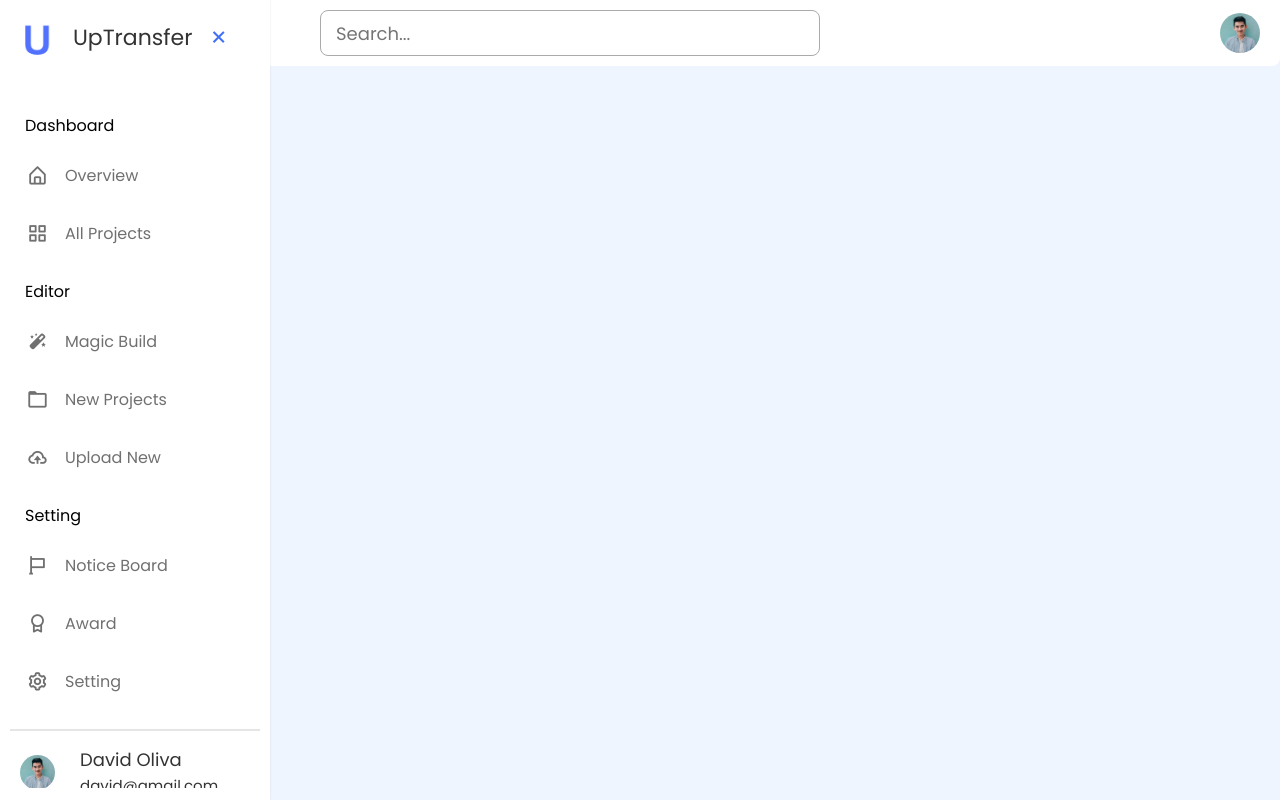
After one commit to Sejakecodes/uptransfersite, a PHP site: page /dashboard.html in a window 1280 px wide. The commit adds this page. Run offline with PHP 8.4, Linux system fonts and the light colour scheme.

Commit message:
added a dashboard

```diff
--- /dev/null
+++ b/dashboard.html
@@ -0,0 +1,122 @@
+<!DOCTYPE html>
+<!-- Coding by CodingNepal || www.codingnepalweb.com -->
+<html lang="en">
+  <head>
+    <meta charset="UTF-8" />
+    <meta http-equiv="X-UA-Compatible" content="IE=edge" />
+    <meta name="viewport" content="width=device-width, initial-scale=1.0" />
+    <title>Hoverable Sidebar Menu HTML CSS & JavaScript</title>
+    <link rel="stylesheet" href="style.css" />
+    <!-- Boxicons CSS -->
+    <link
+      flex
+      href="https://unpkg.com/boxicons@2.1.4/css/boxicons.min.css"
+      rel="stylesheet"
+    />
+  </head>
+  <body>
+    <nav class="sidebar locked">
+      <div class="logo_items flex">
+        <span class="nav_image">
+          <img src="./img/OZZTRANSFER(u).png" alt="logo_img" />
+        </span>
+        <span class="logo_name">UpTransfer</span>
+        <i class="bx bx-x" id="lock-icon" title="Unlock Sidebar"></i>
+        <i class="bx bx-x" id="sidebar-close"></i>
+      </div>
+
+      <div class="menu_container">
+        <div class="menu_items">
+          <ul class="menu_item">
+            <div class="menu_title flex">
+              <span class="title">Dashboard</span>
+              <span class="line"></span>
+            </div>
+            <li class="item">
+              <a href="#" class="link flex">
+                <i class="bx bx-home-alt"></i>
+                <span>Overview</span>
+              </a>
+            </li>
+            <li class="item">
+              <a href="#" class="link flex">
+                <i class="bx bx-grid-alt"></i>
+                <span>All Projects</span>
+              </a>
+            </li>
+          </ul>
+
+          <ul class="menu_item">
+            <div class="menu_title flex">
+              <span class="title">Editor</span>
+              <span class="line"></span>
+            </div>
+            <li class="item">
+              <a href="#" class="link flex">
+                <i class="bx bxs-magic-wand"></i>
+                <span>Magic Build</span>
+              </a>
+            </li>
+            <li class="item">
+              <a href="#" class="link flex">
+                <i class="bx bx-folder"></i>
+                <span>New Projects</span>
+              </a>
+            </li>
+            <li class="item">
+              <a href="#" class="link flex">
+                <i class="bx bx-cloud-upload"></i>
+                <span>Upload New</span>
+              </a>
+            </li>
+          </ul>
+
+          <ul class="menu_item">
+            <div class="menu_title flex">
+              <span class="title">Setting</span>
+              <span class="line"></span>
+            </div>
+            <li class="item">
+              <a href="#" class="link flex">
+                <i class="bx bx-flag"></i>
+                <span>Notice Board</span>
+              </a>
+            </li>
+            <li class="item">
+              <a href="#" class="link flex">
+                <i class="bx bx-award"></i>
+                <span>Award</span>
+              </a>
+            </li>
+            <li class="item">
+              <a href="#" class="link flex">
+                <i class="bx bx-cog"></i>
+                <span>Setting</span>
+              </a>
+            </li>
+          </ul>
+        </div>
+
+        <div class="sidebar_profile flex">
+          <span class="nav_image">
+            <img src="images/profile.jpg" alt="logo_img" />
+          </span>
+          <div class="data_text">
+            <span class="name">David Oliva</span>
+            <span class="email">david@gmail.com</span>
+          </div>
+        </div>
+      </div>
+    </nav>
+
+    <!-- Navbar -->
+    <nav class="navbar flex">
+      <i class="bx bx-menu" id="sidebar-open"></i>
+      <input type="text" placeholder="Search..." class="search_box" />
+      <span class="nav_image">
+        <img src="images/profile.jpg" alt="logo_img" />
+      </span>
+    </nav>
+    <script src="./js/script.js" defer></script>
+  </body>
+</html>
--- a/features.html
+++ b/features.html
@@ -47,10 +47,10 @@
         </ul>
 
         <div class="col-md-3 text-end">
-          <button type="button" class="btn btn-outline-transparent me-2">
+          <a href="signin.html" type="button" class="btn btn-outline-transparent me-2">
             Login
-          </button>
-          <button type="button" class="btn btn-primary">Sign-up</button>
+          </a>
+          <a href="signup.html" type="button" class="btn btn-primary">Sign-up</a>
         </div>
       </header>
     </div>
--- a/index.html
+++ b/index.html
@@ -45,10 +45,10 @@
         </ul>
 
         <div class="col-md-3 text-end">
-          <button type="button" class="btn btn-outline-transparent me-2">
+          <a href="signin.html" type="button" class="btn btn-outline-transparent me-2">
             Login
-          </button>
-          <button type="button" class="btn btn-primary">Sign-up</button>
+          </a>
+          <a href="signup.html" type="button" class="btn btn-primary">Sign-up</a>
         </div>
       </header>
     </div>
--- /dev/null
+++ b/js/script.js
@@ -0,0 +1,51 @@
+// Selecting the sidebar and buttons
+const sidebar = document.querySelector(".sidebar");
+const sidebarOpenBtn = document.querySelector("#sidebar-open");
+const sidebarCloseBtn = document.querySelector("#sidebar-close");
+const sidebarLockBtn = document.querySelector("#lock-icon");
+
+// Function to toggle the lock state of the sidebar
+const toggleLock = () => {
+  sidebar.classList.toggle("locked");
+  // If the sidebar is not locked
+  if (!sidebar.classList.contains("locked")) {
+    sidebar.classList.add("hoverable");
+    sidebarLockBtn.classList.replace("bx-lock-alt", "bx-lock-open-alt");
+  } else {
+    sidebar.classList.remove("hoverable");
+    sidebarLockBtn.classList.replace("bx-lock-open-alt", "bx-lock-alt");
+  }
+};
+
+// Function to hide the sidebar when the mouse leaves
+const hideSidebar = () => {
+  if (sidebar.classList.contains("hoverable")) {
+    sidebar.classList.add("close");
+  }
+};
+
+// Function to show the sidebar when the mouse enter
+const showSidebar = () => {
+  if (sidebar.classList.contains("hoverable")) {
+    sidebar.classList.remove("close");
+  }
+};
+
+// Function to show and hide the sidebar
+const toggleSidebar = () => {
+  sidebar.classList.toggle("close");
+};
+
+// If the window width is less than 800px, close the sidebar and remove hoverability and lock
+if (window.innerWidth < 800) {
+  sidebar.classList.add("close");
+  sidebar.classList.remove("locked");
+  sidebar.classList.remove("hoverable");
+}
+
+// Adding event listeners to buttons and sidebar for the corresponding actions
+sidebarLockBtn.addEventListener("click", toggleLock);
+sidebar.addEventListener("mouseleave", hideSidebar);
+sidebar.addEventListener("mouseenter", showSidebar);
+sidebarOpenBtn.addEventListener("click", toggleSidebar);
+sidebarCloseBtn.addEventListener("click", toggleSidebar);
--- /dev/null
+++ b/style.css
@@ -0,0 +1,219 @@
+/* Import Google font - Poppins */
+@import url("https://fonts.googleapis.com/css2?family=Poppins:wght@200;300;400;500;600;700&display=swap");
+* {
+  margin: 0;
+  padding: 0;
+  box-sizing: border-box;
+  font-family: "Poppins", sans-serif;
+}
+body {
+  min-height: 100vh;
+  background: #eef5fe;
+}
+/* Pre css */
+.flex {
+  display: flex;
+  align-items: center;
+}
+.nav_image {
+  display: flex;
+  min-width: 55px;
+  justify-content: center;
+}
+.nav_image img {
+  height: 35px;
+  width: 35px;
+  border-radius: 50%;
+  object-fit: cover;
+}
+
+/* Sidebar */
+.sidebar {
+  position: fixed;
+  top: 0;
+  left: 0;
+  height: 100%;
+  width: 270px;
+  background: #fff;
+  padding: 15px 10px;
+  box-shadow: 0 0 2px rgba(0, 0, 0, 0.1);
+  transition: all 0.4s ease;
+}
+.sidebar.close {
+  width: calc(55px + 20px);
+}
+.logo_items {
+  gap: 8px;
+}
+.logo_name {
+  font-size: 22px;
+  color: #333;
+  font-weight: 500px;
+  transition: all 0.3s ease;
+}
+.sidebar.close .logo_name,
+.sidebar.close #lock-icon,
+.sidebar.close #sidebar-close {
+  opacity: 0;
+  pointer-events: none;
+}
+#lock-icon,
+#sidebar-close {
+  padding: 10px;
+  color: #4070f4;
+  font-size: 25px;
+  cursor: pointer;
+  margin-left: -4px;
+  transition: all 0.3s ease;
+}
+#sidebar-close {
+  display: none;
+  color: #333;
+}
+.menu_container {
+  display: flex;
+  flex-direction: column;
+  justify-content: space-between;
+  margin-top: 40px;
+  overflow-y: auto;
+  height: calc(100% - 82px);
+}
+.menu_container::-webkit-scrollbar {
+  display: none;
+}
+.menu_title {
+  position: relative;
+  height: 50px;
+  width: 55px;
+}
+.menu_title .title {
+  margin-left: 15px;
+  transition: all 0.3s ease;
+}
+.sidebar.close .title {
+  opacity: 0;
+}
+.menu_title .line {
+  position: absolute;
+  left: 50%;
+  transform: translateX(-50%);
+  height: 3px;
+  width: 20px;
+  border-radius: 25px;
+  background: #aaa;
+  transition: all 0.3s ease;
+}
+.menu_title .line {
+  opacity: 0;
+}
+.sidebar.close .line {
+  opacity: 1;
+}
+.item {
+  list-style: none;
+}
+.link {
+  text-decoration: none;
+  border-radius: 8px;
+  margin-bottom: 8px;
+  color: #707070;
+}
+.link:hover {
+  color: #fff;
+  background-color: #4070f4;
+}
+.link span {
+  white-space: nowrap;
+}
+.link i {
+  height: 50px;
+  min-width: 55px;
+  display: flex;
+  font-size: 22px;
+  align-items: center;
+  justify-content: center;
+  border-radius: 4px;
+}
+
+.sidebar_profile {
+  padding-top: 15px;
+  margin-top: 15px;
+  gap: 15px;
+  border-top: 2px solid rgba(0, 0, 0, 0.1);
+}
+.sidebar_profile .name {
+  font-size: 18px;
+  color: #333;
+}
+.sidebar_profile .email {
+  font-size: 15px;
+  color: #333;
+}
+
+/* Navbar */
+.navbar {
+  width: 100%;
+  position: fixed;
+  top: 0;
+  left: 50%;
+  transform: translateX(-50%);
+  background: #fff;
+  padding: 10px 20px;
+  border-radius: 0 0 8px 8px;
+  justify-content: space-between;
+  z-index: -1;
+}
+#sidebar-open {
+  font-size: 30px;
+  color: #333;
+  cursor: pointer;
+  margin-right: 20px;
+  display: none;
+}
+.search_box {
+  height: 46px;
+  max-width: 500px;
+  width: 100%;
+  border: 1px solid #aaa;
+  outline: none;
+  border-radius: 8px;
+  padding: 0 15px;
+  font-size: 18px;
+  color: #333;
+  margin-left: 300px;
+}
+.navbar img {
+  height: 40px;
+  width: 40px;
+  margin-left: 20px;
+}
+
+/* Responsive */
+@media screen and (max-width: 1100px) {
+  .navbar {
+    left: 65%;
+  }
+}
+@media screen and (max-width: 800px) {
+  .sidebar {
+    left: 0;
+    z-index: 1000;
+  }
+  .sidebar.close {
+    left: -100%;
+  }
+  #sidebar-close {
+    display: block;
+  }
+  #lock-icon {
+    display: none;
+  }
+  .navbar {
+    left: 0;
+    max-width: 100%;
+    transform: translateX(0%);
+  }
+  #sidebar-open {
+    display: block;
+  }
+}
```
Also changed, not shown: Side Navigation Bar HTML CSS JavaScript/style.css (added, +209 -0 lines), css/style.css (+28 -0 lines), pricing.html (+9 -3 lines), signin.html (+29 -26 lines), signup.html (+9 -3 lines), support.html (+9 -3 lines), Side Navigation Bar HTML CSS JavaScript/images/logo.png (added), Side Navigation Bar HTML CSS JavaScript/images/profile.jpg (added), img/OZZTRANSFER(u).png (added).
